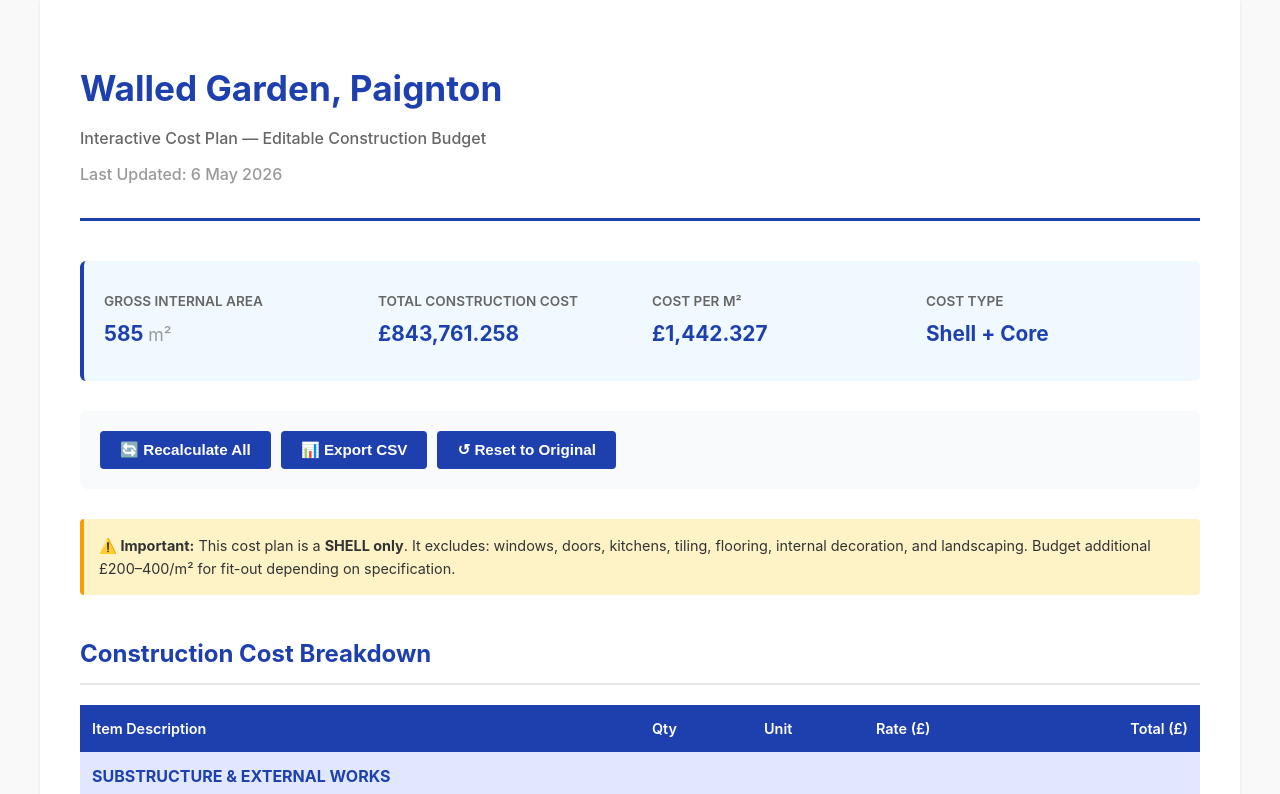
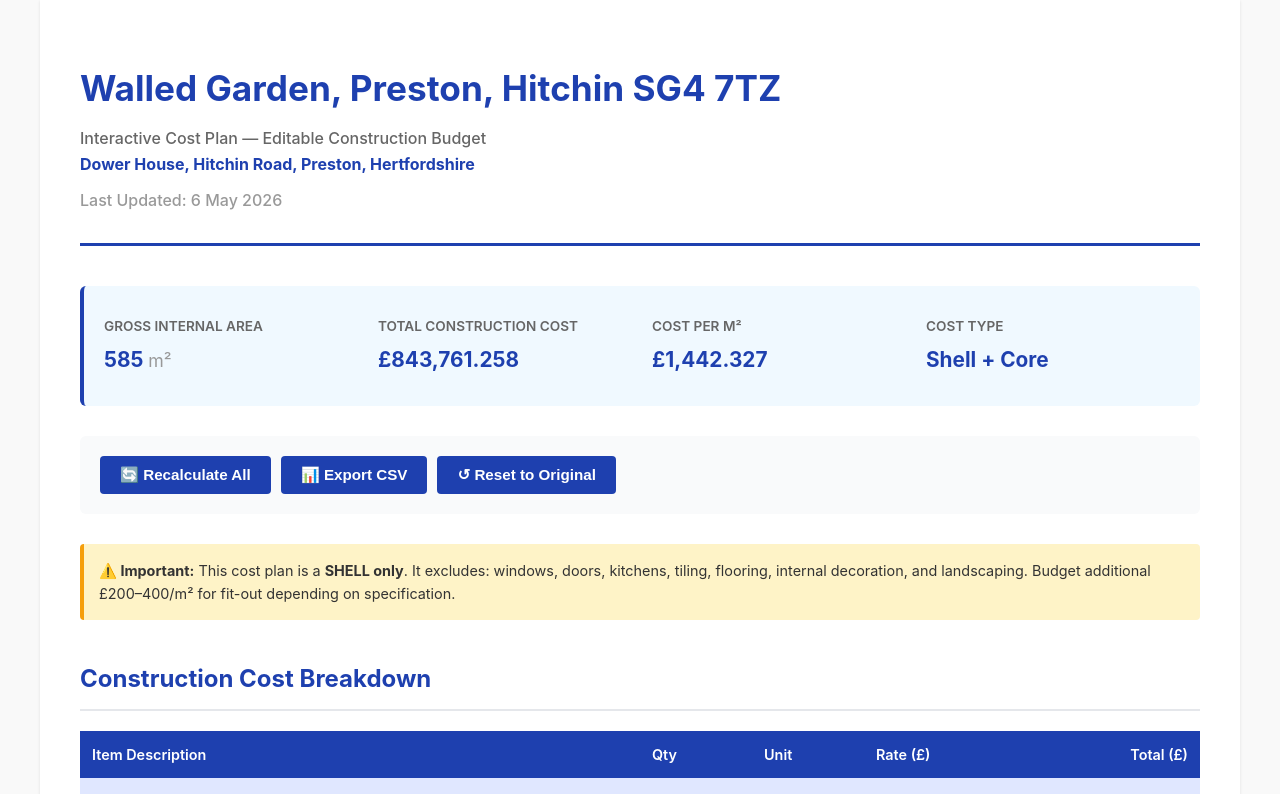
Before and after one commit to S7SSL/itsadecline, a plain HTML site: page proposals/walled_garden_preston_cost_plan.html in a window 1280 px wide. Shown: the top 794 px of the page. Drawn offline with Linux system fonts and the light colour scheme.

Commit message:
Fix: Update address to Preston, Hitchin SG4 7TZ (Dower House, Hitchin Road)

```diff
--- a/proposals/walled_garden_preston_cost_plan.html
+++ b/proposals/walled_garden_preston_cost_plan.html
@@ -3,7 +3,7 @@
 <head>
     <meta charset="UTF-8">
     <meta name="viewport" content="width=device-width, initial-scale=1.0">
-    <title>Walled Garden, Paignton — Interactive Cost Plan</title>
+    <title>Walled Garden, Preston, Hitchin SG4 7TZ — Interactive Cost Plan</title>
     <style>
         * {
             margin: 0;
@@ -285,8 +285,9 @@
 <body>
     <div class="container">
         <header>
-            <h1>Walled Garden, Paignton</h1>
+            <h1>Walled Garden, Preston, Hitchin SG4 7TZ</h1>
             <p class="subtitle">Interactive Cost Plan — Editable Construction Budget</p>
+            <p class="subtitle" style="color: #1e40af; font-weight: 700;">Dower House, Hitchin Road, Preston, Hertfordshire</p>
             <p class="subtitle" style="color: #999; margin-top: 10px;">Last Updated: 6 May 2026</p>
         </header>
 
```
